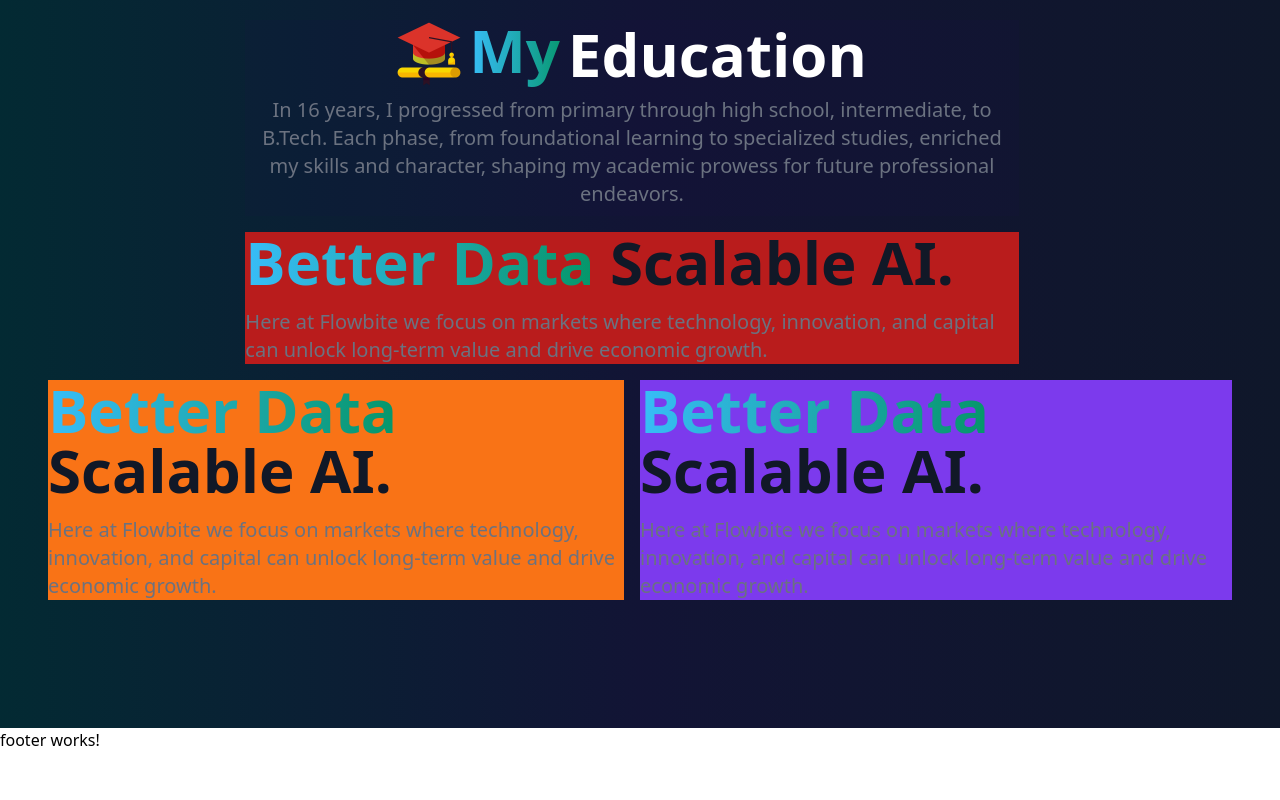
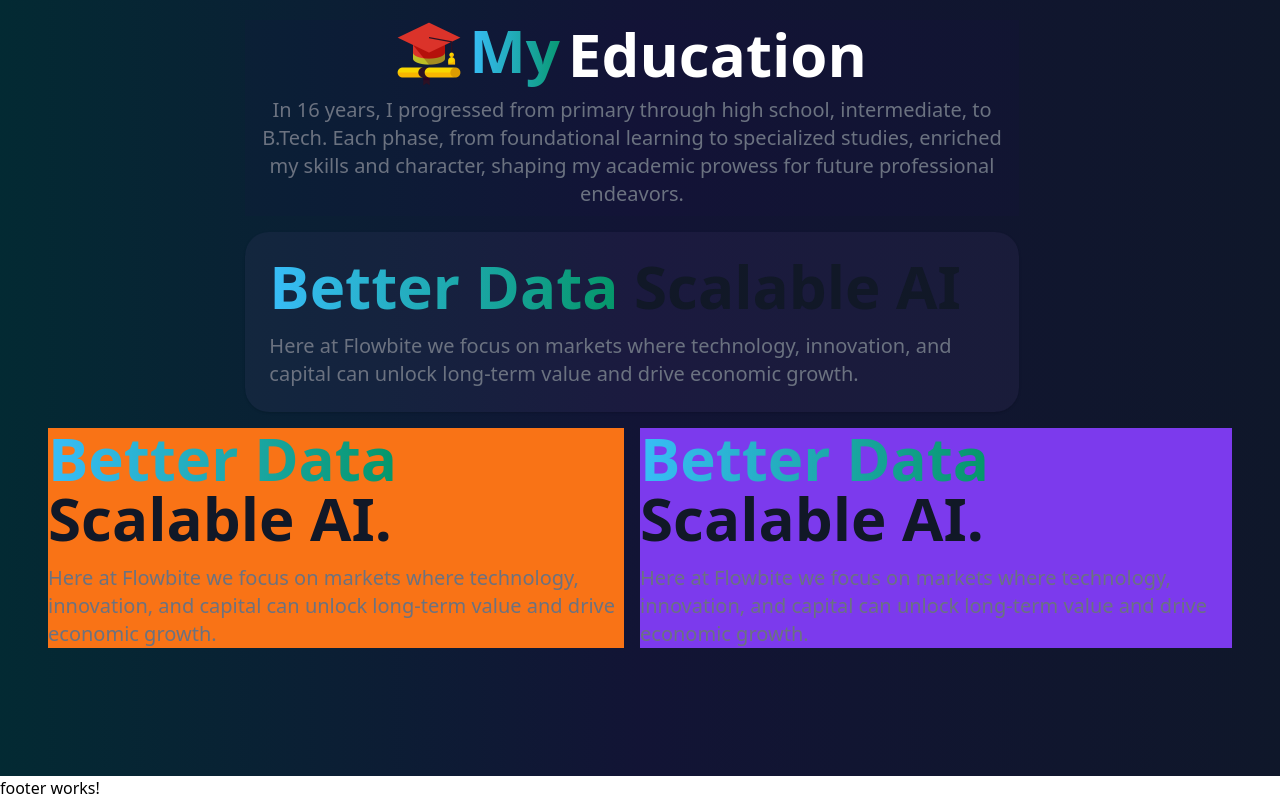
Before and after one commit to theprabhuofficial/myPortfolio, an Angular app: page / in a window 1280 px wide. Shown: the part 759-1559 px from the top of the page. Before the commit the page ends 1511 px from the top, so only its background shows below. Built offline with nearby package versions, Linux system fonts and the light colour scheme.

Commit message:
updated education div section

```diff
--- a/src/app/components/education/education.component.html
+++ b/src/app/components/education/education.component.html
@@ -5,7 +5,7 @@
         <h1 class="flex items-center justify-center mx-auto text-xl font-extrabold text-white sm:mb-2 sm:text-3xl md:text-5xl lg:text-6xl">
             <img src="../../../assets/images/graduation.png" alt="Education Icon" class="w-7 h-7 md:w-12 md:h-12 lg:w-16 lg:h-16 mr-2">
             <!-- Add mr-2 for a little margin right -->
-            <span class="text-transparent bg-clip-text bg-gradient-to-r from-sky-400 to-emerald-600 pr-2 md:pb-2 lg:pb-2 sm:pb-1">My</span>Education
+            <span class="text-transparent bg-clip-text bg-gradient-to-r from-sky-400 to-emerald-600 pr-2 md:pb-2 lg:pb-2 sm:pb-2">My</span>Education
         </h1>
 
         <p class="text-sm font-normal text-gray-500 sm:text-lg lg:text-xl dark:text-gray-400 mt-0 mb-2">
@@ -16,14 +16,16 @@ In 16 years, I progressed from primary through high school, intermediate, to B.T
 
 
 
-    <div class="col-start-2 col-span-4 bg-red-700">
+    <div class="col-start-2 col-span-4 bg-purple-400 bg-opacity-5 rounded-3xl shadow p-6 hover:bg-violet-950">
         <h1 class="mb-2 text-2xl font-extrabold text-gray-900 dark:text-white sm:mb-4 sm:text-3xl md:text-5xl lg:text-6xl">
-            <span class="text-transparent bg-clip-text bg-gradient-to-r from-sky-400 to-emerald-600">Better Data</span> Scalable AI.
+            <span class="text-transparent bg-clip-text bg-gradient-to-r from-sky-400 to-emerald-600">Better Data</span> Scalable AI
         </h1>
         <p class="text-sm font-normal text-gray-500 sm:text-lg lg:text-xl dark:text-gray-400">
             Here at Flowbite we focus on markets where technology, innovation, and capital can unlock long-term value and drive economic growth.
         </p>
     </div>
+
+
     <div class="col-start-1 col-end-4 bg-orange-500">
         <h1 class="mb-2 text-xl font-extrabold text-gray-900 dark:text-white sm:mb-4 sm:text-2xl md:text-3xl lg:text-5xl xl:text-6xl">
             <span class="text-transparent bg-clip-text bg-gradient-to-r from-sky-400 to-emerald-600">Better Data</span> Scalable AI.
```
